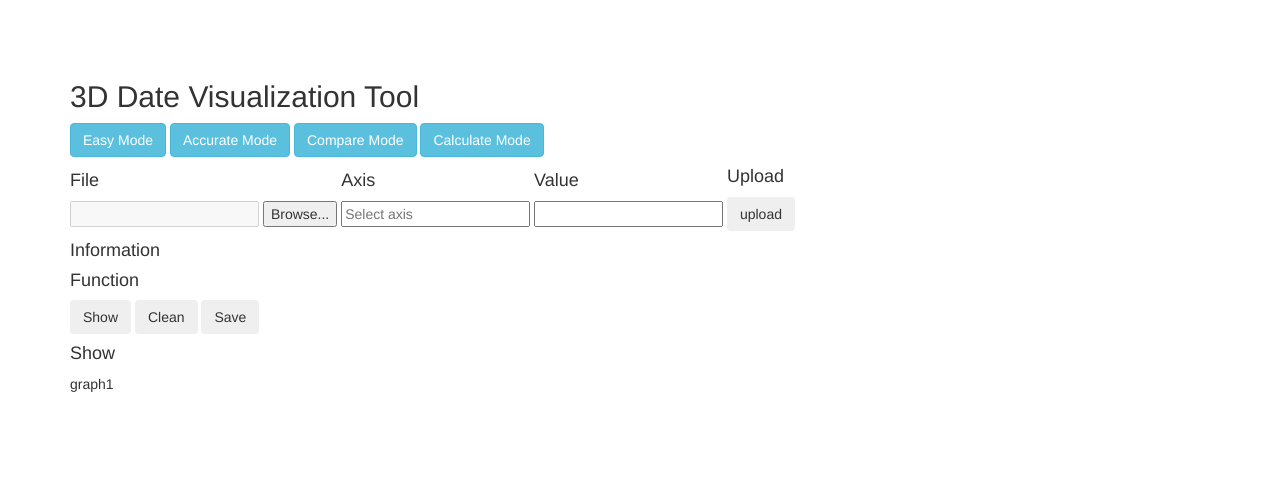
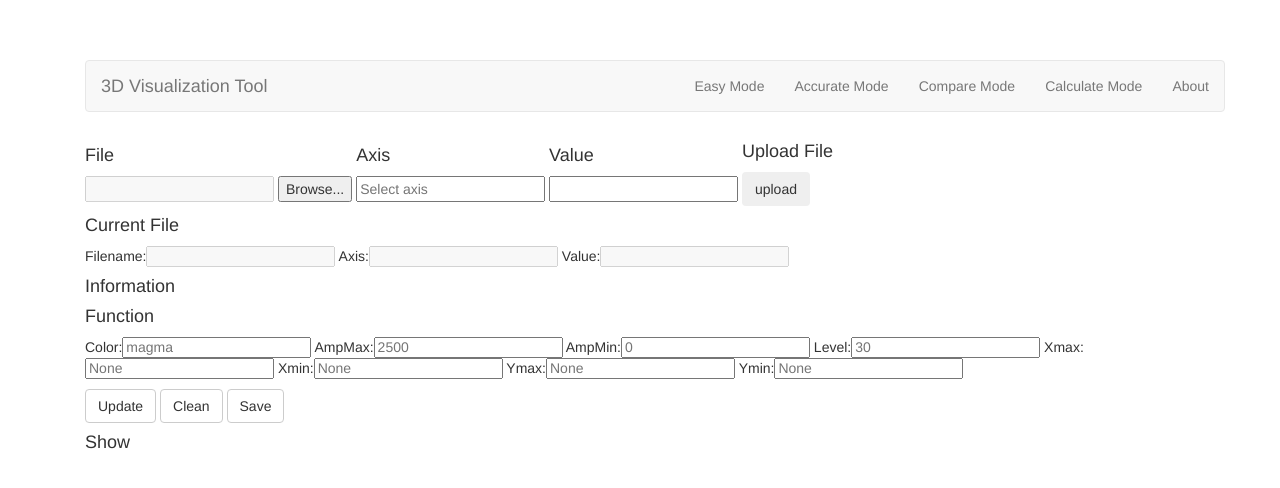
Before and after one commit to Frankyu911/Vis3d, a Django app: page /accurateMode/ in a window 1280 px wide. Shown: the top 488 px of the page. Run offline with Django 3.2, Linux system fonts and the light colour scheme; some libraries are stand-ins or nearby versions.

Commit message:
UPDATA ACCURUATE AND BOOSTRAP

```diff
--- a/Test.py
+++ b/Test.py
@@ -64,7 +64,7 @@ table, th, td
 """
 fixed_axis = "y"
 axis_value = 0.1
-levels=130
+levels=13
 amp_min=0
 amp_max=2500
 save=False
--- a/Vis3d/urls.py
+++ b/Vis3d/urls.py
@@ -24,11 +24,10 @@ urlpatterns = [
     path('accurateMode/', views.accurateMode, name='accurateMode'),
     path('compareMode/', views.compareMode, name='compareMode'),
     path('calculateMode/', views.calculateMode, name='calculateMode'),
-    path('change/',views.change,),
-    path('upload/',views.upload,),
     path('accurateUpload/',views.accurateUpload,),
     path('easyUpload/',views.easyUpload,),
     path('calculateUpload/',views.calculateUpload,),
     path('compareUpload/',views.compareUpload,),
-    path('save/',views.save,)
+    path('save/',views.save,),
+    path('update/',views.update,)
 ]
--- a/Visdate/views.py
+++ b/Visdate/views.py
@@ -34,12 +34,11 @@ def accurateUpload(request):
             filename = request.FILES['file'].name
             axis = request.POST.get("axis")
             values = request.POST.get("values")
-            info = Plotinfo(filename, axis)
+            info = Plotinfo(filename, axis, axis_value=values)
             if info["fixedmin"] <= float(values) <= info["fixedmax"]:
                 context_dict['show'] = 'yes'
                 nu = float(values)
                 result = Plot(filename, axis, nu)
-                info = Plotinfo(filename, axis)
                 context_dict['info'] = info
                 context_dict['graph1'] = result
                 return render(request, 'accurateMode.html', context=context_dict)
@@ -53,8 +52,6 @@ def accurateUpload(request):
             context_dict['errorinfo'] = "You selected the wrong file or entered the wrong axis or missing an input"
             return render(request, 'accurateMode.html', context=context_dict)
 
-        else:
-            return render(request, 'accurateMode.html', context=context_dict)
 
 
 def compareMode(request):
@@ -77,8 +74,8 @@ def compareUpload(request):
                 context_dict['show'] = 'yes'
                 nu = float(values)
                 nu_second = float(values_second)
-                result = Plot(filename, axis, nu)
-                result_second = Plot(filename_second, axis_second, nu_second)
+                result = Plot(filename, axis, nu,figsize=(4.5,3.8))
+                result_second = Plot(filename_second, axis_second, nu_second,figsize=(4.5,3.8))
 
                 context_dict['info'] = info
                 context_dict['info_second'] = info_second
@@ -121,46 +118,33 @@ def calculateUpload(request):
 
 def easyMode(request):
     context_dict = {}
-
+    context_dict['show'] = 'no'
     return render(request, 'easyMode.html', context=context_dict)
 
 def easyUpload(request):
     context_dict = {}
     if request.method == "POST":
-        filename = request.FILES['file'].name
-        axis = request.POST.get("axis")
-        info = Plotinfo(filename, axis)
-        zmin = info['zmin']
-        zmax = info['zmax']
-        context_dict['info'] = info
-        context_dict['filename'] = str(request.POST)
-        y = numpy.linspace(zmin,zmax,10,endpoint=True).tolist()
-        jslist = []
-        for index in range(0, 9):
-            context_dict['graph' + str(index)] = Plot(filename, axis, round(y[index], 2))
-            jslist.append(round(y[index], 2))
-        context_dict['jsl'] = jslist
-    return render(request, 'easyMode.html', context=context_dict)
+        try:
+            filename = request.FILES['file'].name
+            axis = request.POST.get("axis")
+            info = Plotinfo(filename, axis)
+            zmin = info['zmin']
+            zmax = info['zmax']
+            context_dict['info'] = info
+            context_dict['filename'] = str(request.POST)
+            y = numpy.linspace(zmin,zmax,10,endpoint=True).tolist()
+            jslist = []
+            context_dict['show'] = 'yes'
+            for index in range(0, 10):
+                context_dict['graph' + str(index)] = Plot(filename, axis, round(y[index], 2))
+                jslist.append(round(y[index], 2))
+                print(index)
+            context_dict['jsl'] = jslist
+            return render(request, 'easyMode.html', context=context_dict)
+        except:
+            context_dict['errorinfo'] = "Please select the correct file and axis"
+            return render(request, 'easyMode.html', context=context_dict)
 
-def home(request):
-    context_dict = {}
-    result = Plot('A-8x16.csv', 'y', 0.15)
-    result2 = Plot('A-8x16.csv', 'y', 0.10)
-    info = Plotinfo('A-8x16.csv', 'z')
-    context_dict['info'] = info
-    zmin = info['zmin']
-    zmax = info['zmax']
-    step = info['step']
-
-    x = numpy.arange(zmin, zmax, step).tolist()
-    jslist = []
-    # 0到5 6个
-    for index in range(0, 6):
-        # print(round(nu,2))
-        context_dict['graph' + str(index)] = Plot('A-8x16.csv', 'z', round(x[index], 2))
-        jslist.append(round(x[index], 2))
-    context_dict['jsl'] = jslist
-    return render(request, 'indextwpo.html', context=context_dict)
 
 
 def change(request):
@@ -178,42 +162,93 @@ def ajaxupload(request):
     result = Plot(file,axis,float(value))
     return HttpResponse(content=result, content_type=json,status= None)
 
-def upload(request):
-    context_dict = {}
-    result = Plot('A-8x16.csv', 'y', 0.15)
-    result2 = Plot('A-8x16.csv', 'y', 0.10)
-    info = Plotinfo('A-8x16.csv', 'z')
-    context_dict['info'] = info
-    zmin = info['zmin']
-    zmax = info['zmax']
-    step = info['step']
-
-    x = numpy.arange(zmin, zmax, step).tolist()
-    jslist = []
-    # 0到5 6个
-    for index in range(0, 6):
-        # print(round(nu,2))
-        context_dict['graph' + str(index)] = Plot('A-8x16.csv', 'z', round(x[index], 2))
-        jslist.append(round(x[index], 2))
-    context_dict['jsl'] = jslist
-    context_dict = {}
-    if request.method == "POST":
-        filename = request.FILES['file'].name
-        axis = request.POST.get("axis")
-        values = request.POST.get("values")
-        nu = float(values)
-        result = Plot(filename, axis, nu)
-        context_dict['graph1'] = result
-    return render(request, 'indextwpo.html', context=context_dict)
 
 
 def save(request):
-    context_dict = {}
-    Plot('A-8x16.csv', 'y', 0.1, show=False, save=True)
-    context_dict['text'] = 'save success'
+    try:
+        context_dict = {}
+        filename=request.GET.get("filename")
+        value=request.GET.get("value")
+        axis=request.GET.get("axis")
+        info=Plotinfo(filename,axis,value)
+        color=request.GET.get("color")
+        if color=="":
+            color="magma"
+        amax=request.GET.get("amax")
+        if amax=="":
+            amax=2500
+        amin=request.GET.get("amin")
+        if amin=="":
+            amin=0
+        level=request.GET.get("level")
+        if level == "":
+            level=30
+        xmax=request.GET.get("xmax")
+        if xmax == "":
+            xmax=info['xmax']
+        xmin=request.GET.get("xmin")
+        if xmin == "":
+            xmin=info['xmin']
+        ymax=request.GET.get("ymax")
+        if ymax == "":
+            ymax=info['ymax']
+        ymin=request.GET.get("ymin")
+        if ymin == "":
+            ymin=info['ymin']
+        result = Plot(filename, axis, float(value),levels=int(level),color=color,amp_max=int(amax),
+                      amp_min=int(amin),xmax=float(xmax),xmin=float(xmin),ymax=float(ymax),ymin=float(ymin),save=True)
+        context_dict['text'] = 'Save success （To local folder）'
+        return JsonResponse(context_dict, safe=False)
+    except:
+        context_dict = {}
+        context_dict['text'] = 'Save failed, please enter the correct information!'
+        return JsonResponse(context_dict, safe=False)
+
 
     return JsonResponse(context_dict, safe=False)
-#
+
+
+def update(request):
+    try:
+        filename=request.GET.get("filename")
+        value=request.GET.get("value")
+        axis=request.GET.get("axis")
+        info=Plotinfo(filename,axis,value)
+        color=request.GET.get("color")
+        if color=="":
+            color="magma"
+        amax=request.GET.get("amax")
+        if amax=="":
+            amax=2500
+        amin=request.GET.get("amin")
+        if amin=="":
+            amin=0
+        level=request.GET.get("level")
+        if level == "":
+            level=30
+        xmax=request.GET.get("xmax")
+        if xmax == "":
+            xmax=info['xmax']
+        xmin=request.GET.get("xmin")
+        if xmin == "":
+            xmin=info['xmin']
+        ymax=request.GET.get("ymax")
+        if ymax == "":
+            ymax=info['ymax']
+        ymin=request.GET.get("ymin")
+        if ymin == "":
+            ymin=info['ymin']
+        result = Plot(filename, axis, float(value),levels=int(level),color=color,amp_max=int(amax),
+                      amp_min=int(amin),xmax=float(xmax),xmin=float(xmin),ymax=float(ymax),ymin=float(ymin))
+        return HttpResponse(content=result, content_type=json,status= None)
+    except:
+        context_dict = {}
+        context_dict['error'] = 'yes'
+        context_dict['text'] = 'Update failed, please enter the correct information!'
+        return JsonResponse(context_dict, safe=False)
+
+
+# ,xmax=float(xmax),xmin=float(xmin),ymax=float(ymax),ymin=float(ymin)
 # def ajax_add(request):
 #     i1 = int(request.GET.get("i1"))
 #     i2 = int(request.GET.get("i2"))
--- a/templates/accurateMode.html
+++ b/templates/accurateMode.html
@@ -21,7 +21,7 @@
             <datalist id="typelist">
 　　             <option>x</option>
 　　             <option>y</option>
-                 <option>z</option>
+                <option>z</option>
             </datalist>
         </div>
 
@@ -31,34 +31,60 @@
         </div>
 
         <div class="form-group">
-            <h4>Upload</h4>
+            <h4>Upload File</h4>
             <button type="submit" class="btn" id="btn">upload</button>
         </div>
 
     </form>
 
     <div>
+
+        <h4>Current File</h4>
+        <h5> Filename:<input id="fn" value="{{info.filename}}" disabled>
+             Axis:<input id="ax" value="{{info.axis}}" disabled>
+             Value:<input id="vl" value="{{info.value}}" disabled>
+        </h5>
         <h4>Information</h4>
         {% if show == 'yes' %}
-        <h5>X range: {{info.xmax}} - {{info.xmin}} </h5>
-        <h5>Y range: {{info.ymax}} - {{info.ymin}} </h5>
-        <h5>Z range: {{info.zmax}} - {{info.zmin}} </h5>
+        <h5>X range: {{info.xmax}} - {{info.xmin}}
+            Y range: {{info.ymax}} - {{info.ymin}}
+            Z range: {{info.zmax}} - {{info.zmin}} </h5>
         {% else %}
         <h5>{{errorinfo}}</h5>
+        {% endif %}
 
-
-        {% endif %}
     </div>
 
 
 
+    <h4></h4>
+
+
     <h4>Function</h4>
-    <button id="show" class="btn">Show</button>
-    <button id="clean" class="btn">Clean</button>
-    <button id="save" class="btn">Save</button>
+    <div>
+    <h5>
+         Color:<input type="text" list="colormap" id="co" value="" placeholder="magma">
+           <datalist id="colormap">
+　　            <option>magma</option>
+　　            <option>inferno</option>
+               <option>plasma</option>
+               <option>viridis</option>
+            </datalist>
+         AmpMax:<input type="number" id="amax" value="" step="1" placeholder="2500">
+         AmpMin:<input type="number" id="amin" value="" step="1" placeholder="0">
+         Level:<input type="number" id="le" value="" step="1" placeholder="30">
+         Xmax:<input type="number" id="xmax" value="" step="0.01" placeholder="None">
+         Xmin:<input type="number" id="xmin" value="" step="0.01" placeholder="None">
+         Ymax:<input type="number" id="ymax" value="" step="0.01" placeholder="None">
+         Ymin:<input type="number" id="ymin" value="" step="0.01" placeholder="None">
+    </h5>
+    <button id="update" class="btn btn-default">Update</button>
+    <button id="clean" class="btn btn-default">Clean</button>
+    <button id="save" class="btn btn-default">Save</button>
+    </div>
 
     <h4>Show</h4>
-    <div id="fig1">graph1</div>
+    <div id="fig1"></div>
 
     <!--Script-->
     <script type="text/javascript" src="{% static 'js/myjs.js' %}"></script>
@@ -70,24 +96,40 @@
             $.ajax({
                 url:"/save/",
                 type:"GET",
+                data:{"filename":$("#fn").val(),"value":$("#vl").val(),"axis":$("#ax").val(),
+                    "color":$("#co").val(),"amax":$("#amax").val(),"amin":$("#amin").val(),"level":$("#le").val(),
+                    "xmax":$("#xmax").val(),"xmin":$("#xmin").val(),"ymax":$("#ymax").val(),"ymin":$("#ymin").val()},
                 success:function (data) {
                     alert(data.text);
-
                     }
                 });
         });
 
-        //show index page
-        $("#show").click(function(){
-            mpld3.draw_figure("fig1", {{graph1 | safe}});
+        //Custom Update
+        $("#update").click(function(){
+            $.ajax({
+                url:"/update/",
+                type:"GET",
+                data:{"filename":$("#fn").val(),"value":$("#vl").val(),"axis":$("#ax").val(),
+                    "color":$("#co").val(),"amax":$("#amax").val(),"amin":$("#amin").val(),"level":$("#le").val(),
+                    "xmax":$("#xmax").val(),"xmin":$("#xmin").val(),"ymax":$("#ymax").val(),"ymin":$("#ymin").val()},
+                success:function (data) {
+                    if(data.error == "yes"){
+                        alert(data.text);
+                    }else{
+                    $('#fig1').empty();
+                    mpld3.draw_figure("fig1", data);
+                    alert("Update successfully.");
+                        }
+                    }
+                });
         });
 
-        //clean show
+
+        //clean the show
         $("#clean").click(function(){
             $('#fig1').empty();
         });
 
-
-
     </script>
 {% endblock %}
--- a/templates/base.html
+++ b/templates/base.html
@@ -15,21 +15,54 @@
 <head>
     <title>
     {% block title_block %}
-               3D Data Visualization
+        3D Data Visualization
     {% endblock %}
     </title>
 </head>
 
 <body class="container">
-        <h2>3D Date Visualization Tool</h2>
-            <a href="{% url 'easyMode' %}"class="btn btn-info" role="button">Easy Mode</a>
-            <a href="{% url 'accurateMode' %}" class="btn btn-info" role="button">Accurate Mode</a>
-            <a href="{% url 'compareMode' %}" class="btn btn-info" role="button">Compare Mode</a>
-            <a href="{% url 'calculateMode' %}" class="btn btn-info" role="button">Calculate Mode</a>
-        <div>
-        {% block body_block %}
-        {% endblock %}
-        </div>
+<div class="container">
+	<div class="row clearfix">
+		<div class="col-md-12 column">
+			<nav class="navbar navbar-default" role="navigation">
+				<div class="navbar-header">
+					 <button type="button" class="navbar-toggle" data-toggle="collapse" data-target="#bs-example-navbar-collapse-1"> <span class="sr-only">Toggle navigation</span><span class="icon-bar"></span><span class="icon-bar"></span><span class="icon-bar"></span></button> <a class="navbar-brand" href="{% url 'index' %}" >3D Visualization Tool</a>
+				</div>
+
+				<div class="collapse navbar-collapse" id="bs-example-navbar-collapse-1">
+					<ul class="nav navbar-nav navbar-right">
+						<li>
+							 <a href="{% url 'easyMode' %}" >Easy Mode</a>
+						</li>
+						<li>
+							<a href="{% url 'accurateMode' %}" >Accurate Mode</a>
+						</li>
+						<li>
+                            <a href="{% url 'compareMode' %}" >Compare Mode</a>
+						</li>
+						<li>
+                         <a href="{% url 'calculateMode' %}" >Calculate Mode</a>
+						</li>
+                        <li>
+                         <a href="#" >About</a>
+						</li>
+					</ul>
+<!--					<form class="navbar-form navbar-left" role="search">-->
+<!--						<div class="form-group">-->
+<!--							<input type="text" class="form-control" />-->
+<!--						</div> <button type="submit" class="btn btn-default">Submit</button>-->
+<!--					</form>-->
+
+				</div>
+
+			</nav>
+            {% block body_block %}
+            {% endblock %}
+		</div>
+	</div>
+
+</div>
+
 
 
 </body>
```
Also changed, not shown: Plot.py (+11 -2 lines), Plotinfo.py (+7 -3 lines), static/js/myjs.js (+5 -5 lines), templates/easyMode.html (+74 -45 lines), templates/index.html (+57 -1 lines), 1 other file.
